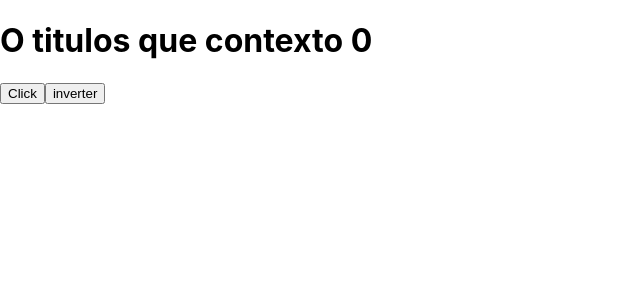
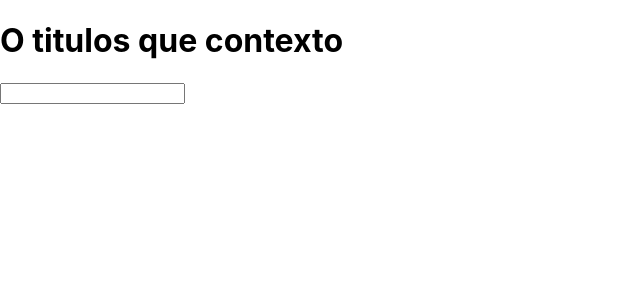
Before and after one commit to lumendes02/react-projeto-hooks, a React (Create React App) app: page / in a window 1280 px wide. Shown: the top 300 px of the page, without its empty margins (0-640 px from the left). Built offline with nearby package versions, Linux system fonts and the light colour scheme.

Commit message:
useReducer + useContext

```diff
--- a/src/App.js
+++ b/src/App.js
@@ -1,41 +1,71 @@
-import React, { useContext, useEffect, useMemo, useReducer, useRef, useState } from 'react';
+import P from 'prop-types';
+import React, { createContext, useContext, useEffect, useMemo, useReducer, useRef, useState } from 'react';
 import './App.css';
 
-const globalState = {
+// action.js
+export const actions = {
+  CHANGE_TITLE: 'CHANGE_TITLE',
+}
+
+// data.js
+export const globalState = {
   title: 'O titulos que contexto',
   body: 'body do contexto',
   counter: 0,
 }
 
-const reducer = (state, action) => {
+// reducer.js
+export const reducer = (state,action) => {
   switch(action.type) {
-    case 'muda':
-      console.log('chamou muda com', action.payload);
-      return {...state, title: action.payload};
-    case 'inverter':
-      console.log('chamou inverter');
-      const {title} = state;
-      return {...state, title: title.split('').reverse().join('')};
+    case actions.CHANGE_TITLE: {
+      console.log('muda titulo')
+      return {...state, title: action.payload}
+    }
     default:
-      console.log('default');
+      console.log();
+  }
+  return {...state}
+}
+
+// AppContext
+export const Context = createContext();
+export const AppContext = ({children}) => {
+  const [state, dispatch] = useReducer(reducer, globalState);
+
+  const changeTitle = (payload) => {
+    dispatch({type: actions.CHANGE_TITLE, payload})
   }
 
-  return {...state};
+  return <Context.Provider value={{state, changeTitle}}>{children}</Context.Provider>
+};
+
+AppContext.propTypes = {
+  children: P.node,
+};
+
+// h1/index.jsx
+export const H1 = () => {
+  const context = useContext(Context);
+  const inputRef = useRef();
+
+  return (
+    <>
+      <h1 onClick={()=> context.changeTitle(inputRef.current.value)}>
+        {context.state.title}
+      </h1>
+      <input type='text' ref={inputRef}></input>
+    </>
+  )
 }
 
+// app.jsx
 function App() {
-  const [state, dispatch] = useReducer(reducer, globalState);
-  const {counter, title, body} = state;
-
   return (
-    <div>
-      <h1>{title} {counter}</h1>
-      <button onClick={() => dispatch({
-         type: 'muda',
-         payload: new Date().toLocaleString('pt-BR'),
-        })}>Click</button>
-      <button onClick={() => dispatch({ type: 'inverter' })}>inverter</button>
-    </div>
+    <AppContext>
+      <div>
+        <H1></H1>
+      </div>
+    </AppContext>
   )
 }
 
```
